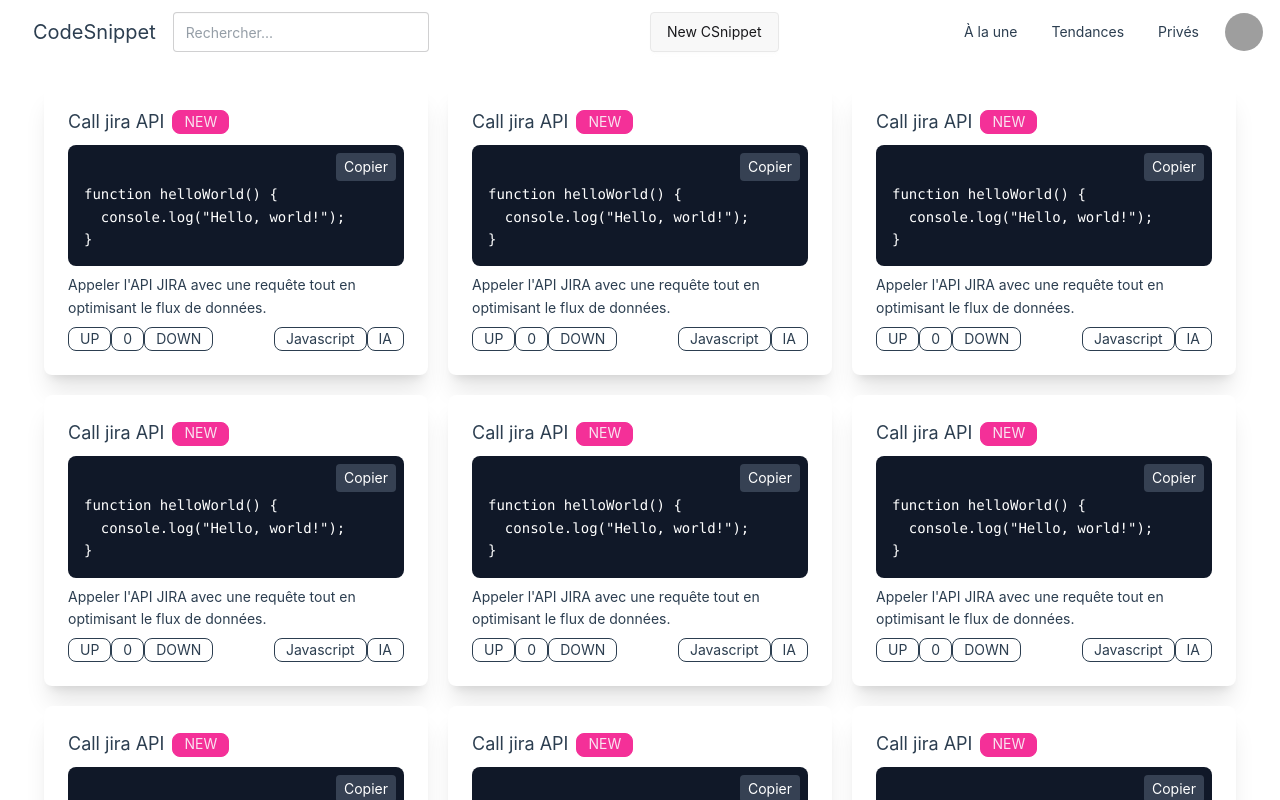
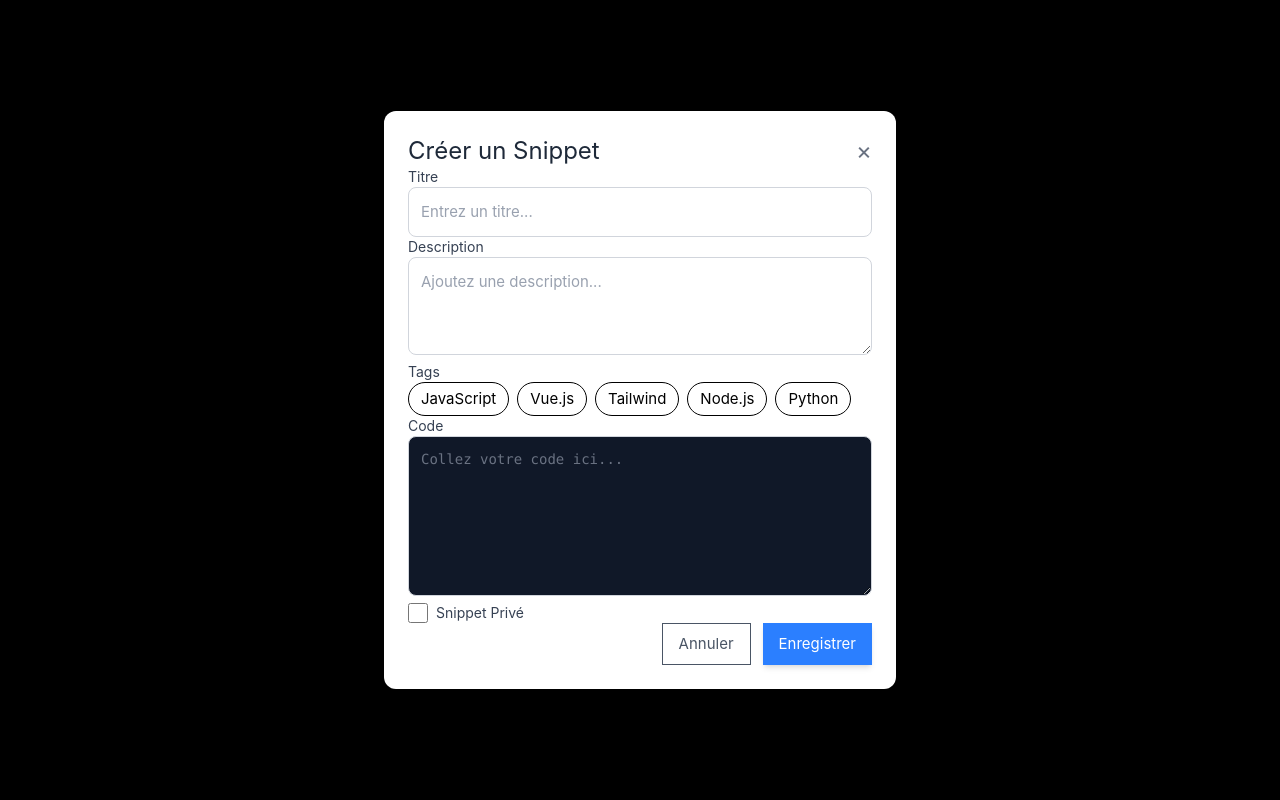
Before and after one commit to AlexBOYERE/CodeSnippet, a Vue app in the folder front-CodeSpinnet/: page / in a window 1280 px wide. Both pictures are taken after a click on the button "New CSnippet". Shown: the top 800 px of the page. Built offline with nearby package versions, Linux system fonts and the light colour scheme; grey boxes are pictures that could not be loaded.

Commit message:
navigation

```diff
--- a/front-CodeSpinnet/src/components/menu/Navbar.vue
+++ b/front-CodeSpinnet/src/components/menu/Navbar.vue
@@ -1,3 +1,10 @@
+<script setup>
+import { useModal } from '@/composables/useModal';
+import ModalForm from '@/components/modals/createCSnippetModal.vue';
+
+const { isModalOpen, openModal, closeModal, formData } = useModal();
+</script>
+
 <template>
   <div class="navbar bg-base-100 px-4">
     <!-- Section gauche : Logo + Barre de recherche -->
@@ -14,7 +21,8 @@
 
     <!-- Section centre : Bouton "New CSnippet" -->
     <div class=" flex flex-1 justify-center">
-      <button type="button" class="btn">New CSnippet</button>
+      <button @click="openModal" type="button" class="btn">New CSnippet</button>
+      <ModalForm :isOpen="isModalOpen" :closeModal="closeModal" :formData="formData" />
     </div>
 
     <!-- Section droite : Liens + Profil -->
--- /dev/null
+++ b/front-CodeSpinnet/src/components/modals/createCSnippetModal.vue
@@ -0,0 +1,129 @@
+<script setup>
+import { ref, watch } from "vue";
+import {useNotification} from "@/composables/useNotification.js";
+
+const { showNotification } = useNotification();
+const props = defineProps(["isOpen", "closeModal", "formData"]);
+const emit = defineEmits(["update:formData"]);
+
+const localFormData = ref({ ...props.formData });
+
+watch(
+  () => props.formData,
+  (newValue) => {
+    localFormData.value = { ...newValue };
+  },
+  { deep: true }
+);
+
+const tagOptions = ["JavaScript", "Vue.js", "Tailwind", "Node.js", "Python"];
+
+const submitForm = () => {
+  emit("update:formData", localFormData.value);
+
+  let visibility = localFormData.value.isPrivate ? 'privé ! 🕵️' : 'public ! 🔥';
+  showNotification('Le code est bien envoyé en ' + visibility);
+
+  props.closeModal();
+};
+</script>
+
+<template>
+  <Teleport to="body">
+    <div v-if="isOpen" class="fixed inset-0 flex items-center justify-center bg-black bg-opacity-50">
+      <div class="bg-white p-6 rounded-xl shadow-2xl w-full max-w-lg transition-all duration-300">
+        <!-- Titre et bouton de fermeture -->
+        <div class="flex justify-between items-center mb-4">
+          <h2 class="text-2xl font-semibold text-gray-800">Créer un Snippet</h2>
+          <button @click="closeModal" class="text-gray-500 hover:text-gray-700 text-2xl font-bold">&times;</button>
+        </div>
+
+        <!-- Formulaire -->
+        <form @submit.prevent="submitForm" class="space-y-4">
+          <!-- TITRE -->
+          <div>
+            <label class="block text-sm font-medium text-gray-700">Titre</label>
+            <input
+              v-model="localFormData.title"
+              type="text"
+              maxlength="50"
+              placeholder="Entrez un titre..."
+              class="w-full mt-1 p-3 text-gray-700 border border-gray-300 rounded-lg placeholder-gray-400"
+              required
+            />
+          </div>
+
+          <!-- DESCRIPTION -->
+          <div>
+            <label class="block text-sm font-medium text-gray-700">Description</label>
+            <textarea
+              v-model="localFormData.description"
+              placeholder="Ajoutez une description..."
+              class="w-full mt-1 p-3 text-gray-700 border border-gray-300 rounded-lg placeholder-gray-400"
+              rows="3"
+            ></textarea>
+          </div>
+
+          <!-- TAGS -->
+          <div>
+            <label class="block text-sm font-medium text-gray-700">Tags</label>
+            <div class="flex flex-wrap gap-2 mt-2">
+              <button
+                v-for="tag in tagOptions"
+                :key="tag"
+                @click="localFormData.tags.includes(tag) ? localFormData.tags.splice(localFormData.tags.indexOf(tag), 1) : localFormData.tags.push(tag)"
+                class="px-3 py-1 rounded-full border text-black transition"
+                :class="{ 'bg-blue-500 text-white': localFormData.tags.includes(tag) }"
+                type="button"
+              >
+                {{ tag }}
+              </button>
+            </div>
+          </div>
+
+          <!-- CODE -->
+          <div>
+            <label class="block text-sm font-medium text-gray-700">Code</label>
+            <textarea
+              v-model="localFormData.code"
+              placeholder="Collez votre code ici..."
+              class="w-full mt-1 p-3 border border-gray-300 bg-gray-900 text-green-300 font-mono text-sm rounded-lg h-40 placeholder-gray-500"
+            ></textarea>
+          </div>
+
+          <!-- PRIVÉ OU PUBLIC -->
+          <div class="flex items-center gap-2">
+            <input type="checkbox" v-model="localFormData.isPrivate" class="w-5 h-5 text-blue-600">
+            <label class="text-sm text-gray-700">Snippet Privé</label>
+          </div>
+
+          <!-- BOUTONS -->
+          <div class="flex justify-end gap-3">
+            <button type="button" @click="closeModal" class="px-4 py-2 border text-gray-600 hover:bg-gray-100 transition">
+              Annuler
+            </button>
+            <button type="submit" class="px-4 py-2 bg-blue-500 text-white font-semibold shadow-md hover:bg-blue-600 transition">
+              Enregistrer
+            </button>
+          </div>
+        </form>
+      </div>
+    </div>
+  </Teleport>
+</template>
+
+<style>
+@keyframes fadeIn {
+  from {
+    opacity: 0;
+    transform: scale(0.9);
+  }
+  to {
+    opacity: 1;
+    transform: scale(1);
+  }
+}
+.animate-fadeIn {
+  animation: fadeIn 0.3s ease-out;
+}
+</style>
--- /dev/null
+++ b/front-CodeSpinnet/src/composables/useModal.js
@@ -0,0 +1,36 @@
+import { ref } from "vue";
+
+export function useModal() {
+  const isModalOpen = ref(false);
+
+  // Modèle de données pour le formulaire
+  const formData = ref({
+    title: "",
+    description: "",
+    tags: [],
+    code: "",
+    isPrivate: false,
+  });
+
+  const resetForm = () => {
+    formData.value = {
+      title: "",
+      description: "",
+      tags: [],
+      code: "",
+      isPrivate: false,
+    };
+  };
+
+  const openModal = () => {
+    isModalOpen.value = true;
+  };
+
+  const closeModal = () => {
+    isModalOpen.value = false;
+    resetForm();
+  };
+
+
+  return { isModalOpen, openModal, closeModal, formData };
+}
--- /dev/null
+++ b/front-CodeSpinnet/src/router/index.js
@@ -0,0 +1,19 @@
+import {createRouter, createWebHistory } from 'vue-router'
+
+import Home from '@/App.vue'
+
+
+const routes = [
+  {
+    path: '/',
+    name: 'Home',
+    component: Home
+  },
+]
+
+const router = createRouter({
+  history: createWebHistory(),
+  routes
+})
+
+export default router
--- a/front-CodeSpinnet/vite.config.js
+++ b/front-CodeSpinnet/vite.config.js
@@ -16,4 +16,7 @@ export default defineConfig({
       '@': fileURLToPath(new URL('./src', import.meta.url))
     },
   },
+  server: {
+    historyApiFallback: true,
+  }
 })
```
Also changed, not shown: front-CodeSpinnet/src/main.js (+5 -2 lines).
